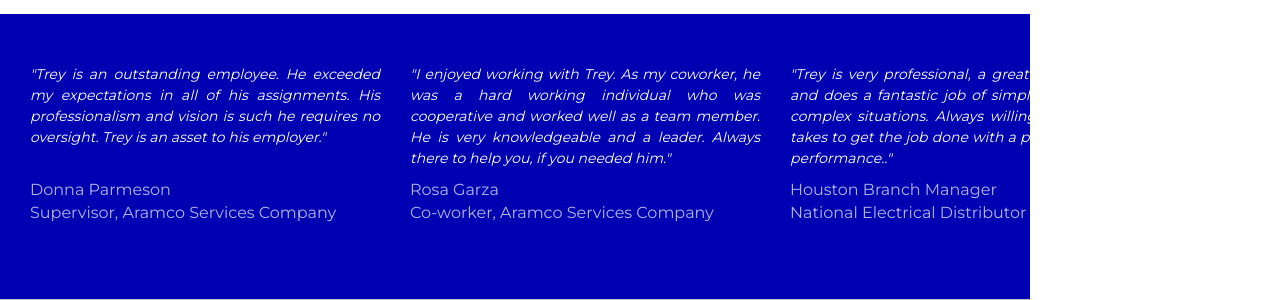
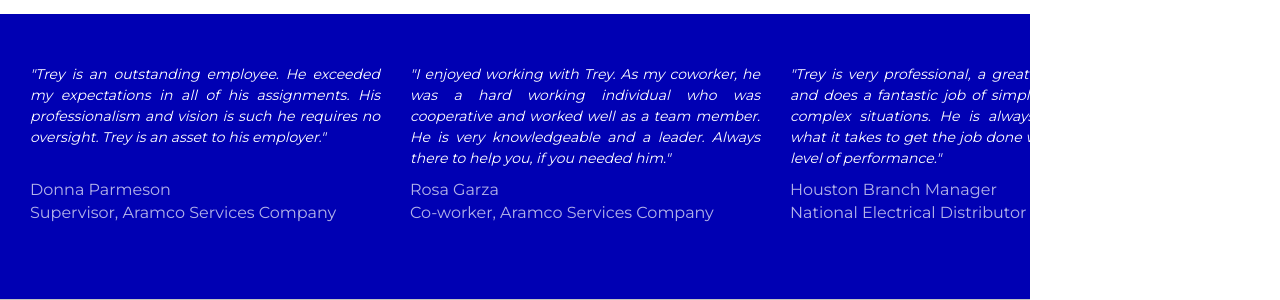
Before and after one commit to emmvalenti/emmvalenti.github.io, a Jekyll site: the page VAL_site-copy/index.html, which Jekyll copies as it is, in a window 1280 px wide and 900 px high, scrolled down 1721 px. Shown: the part 195-495 px from the top of the window. Built offline with Jekyll 4.4.1, drawn with Linux system fonts in a browser that asks for light colours; nearby versions of some CDN libraries.

Commit message:
testimonial fix

```diff
--- a/VAL_site-copy/index.html
+++ b/VAL_site-copy/index.html
@@ -152,7 +152,7 @@
                     <span class="title text-faded">Co-worker, Aramco Services Company</span>
                 </div>
                 <div class="col-md-4">
-                    <p class="quote">"Trey is very professional, a great communicator and does a fantastic job of simplifying the most complex situations.  Always willing to do what it takes to get the job done with a premium level of performance.."</p>
+                    <p class="quote">"Trey is very professional, a great communicator and does a fantastic job of simplifying the most complex situations.  He is always willing to do what it takes to get the job done with a premium level of performance."</p>
                     <span class="name text-faded">Houston Branch Manager</span><br>
                     <span class="title text-faded">National Electrical Distributor</span>
                 </div>
```
